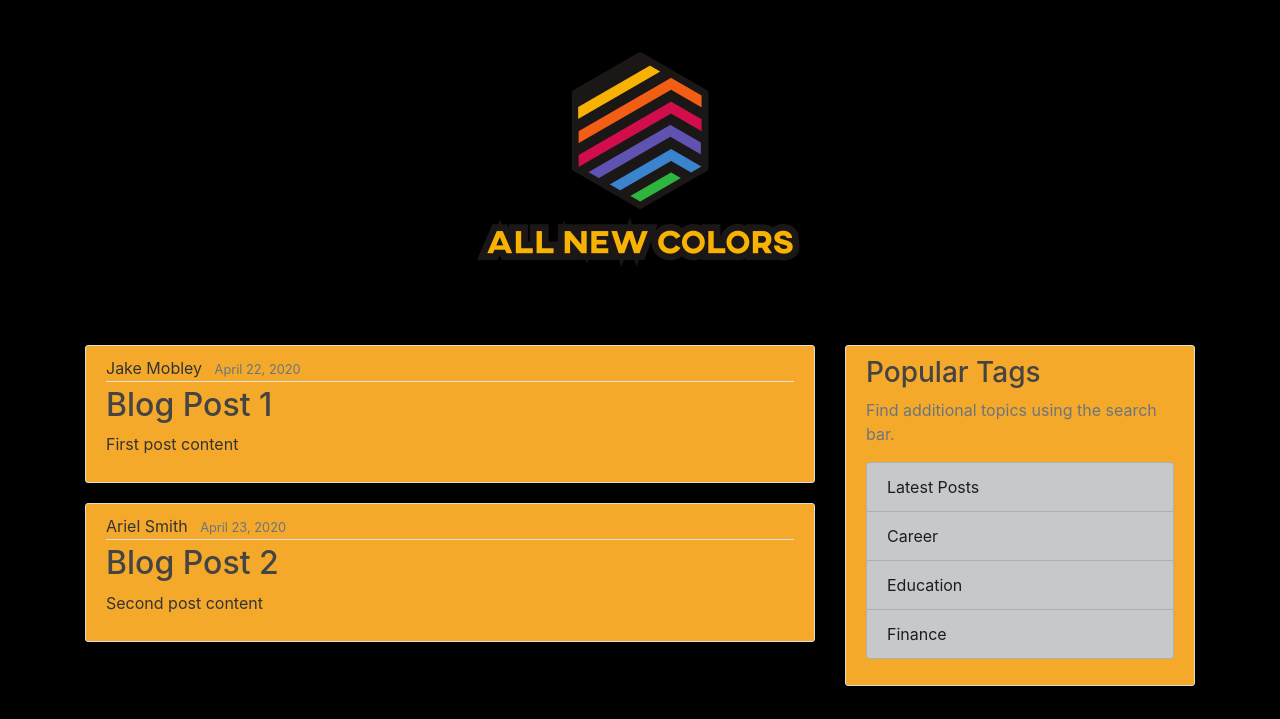
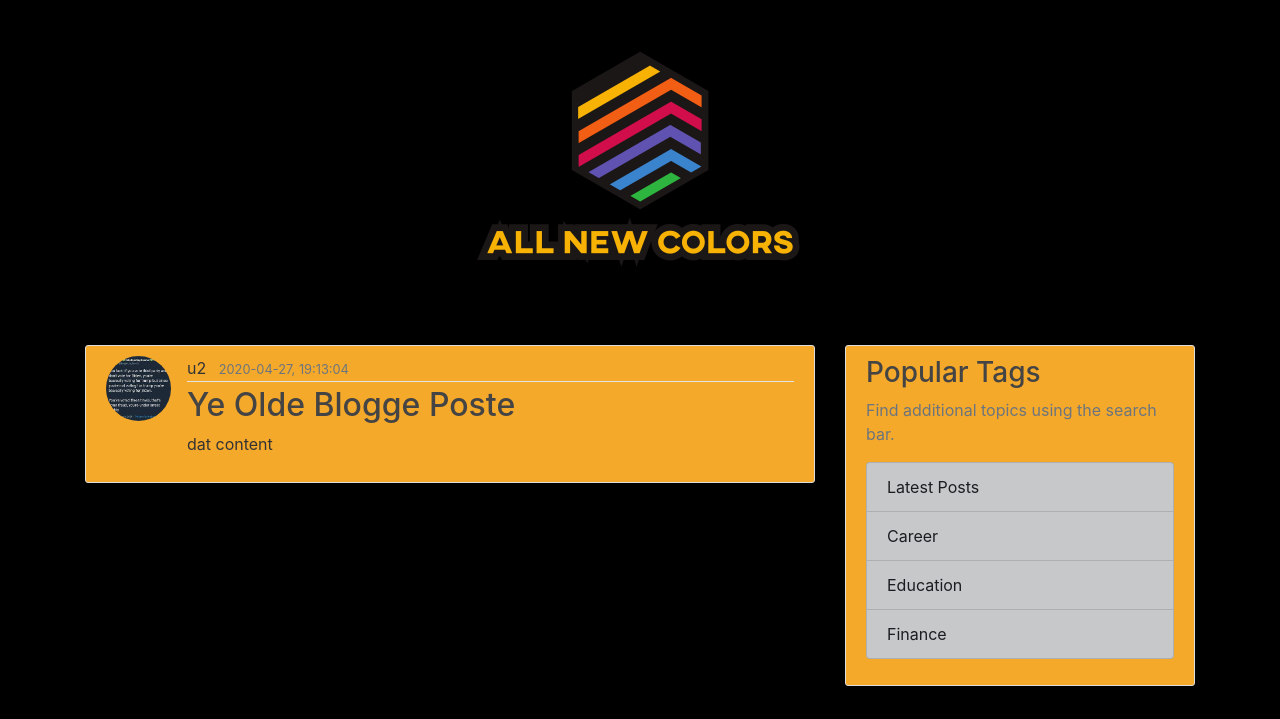
Before and after one commit to jakemobley/allnewcolors, a Flask app: page / in a window 1280 px wide. Shown: the part 81-800 px from the top of the page. Run offline with Flask 2, Linux system fonts and the light colour scheme; data comes from the database, SQL or seed files in the repository; both versions use the stored data as it was after the commit; some libraries are stand-ins or nearby versions.

Commit message:
added new post creation pages and workflow

```diff
--- a/main/routes.py
+++ b/main/routes.py
@@ -3,30 +3,15 @@ import secrets
 from PIL import Image
 from flask import Flask, render_template, url_for, flash, redirect, request
 from main import app, db, bcrypt
-from main.forms import RegistrationForm, LoginForm, UpdateAccountForm
+from main.forms import RegistrationForm, LoginForm, UpdateAccountForm, PostForm
 from main.models import User, Post
 from flask_login import login_user, current_user, logout_user, login_required
-
-posts = [
-    {
-        'author': 'Jake Mobley',
-        'title'	: 'Blog Post 1',
-        'content': 'First post content',
-        'date_posted': 'April 22, 2020'
-    },
-    {
-        'author': 'Ariel Smith',
-        'title'	: 'Blog Post 2',
-        'content': 'Second post content',
-        'date_posted': 'April 23, 2020'
-
-    }
-]
 
 
 @app.route('/')
 @app.route('/home')
 def home():
+    posts = Post.query.all()
     return render_template('home.html', posts=posts)
 
 
@@ -101,3 +86,15 @@ def account():
         form.email.data = current_user.email
     image_file = url_for('static', filename='profile_pics/' + current_user.image_file)
     return render_template('account.html', title='Account', image_file = image_file, form=form)
+
+@app.route("/post/new", methods=['GET', 'POST'])
+@login_required
+def new_post():
+    form = PostForm()
+    if form.validate_on_submit():
+        post = Post(title=form.title.data, content=form.content.data, author=current_user)
+        db.session.add(post)
+        db.session.commit()
+        flash('Your post has been created.', 'success')
+        return redirect(url_for('home'))
+    return render_template('create_post.html', title='New Post', form=form)
--- a/main/templates/home.html
+++ b/main/templates/home.html
@@ -2,12 +2,14 @@
 {% block content %}
 	{% for post in posts %}
 <article class="media content-section">
+  <img class="rounded-circle article-img" src="{{ url_for('static', filename='profile_pics/' + post.author.image_file) }}">
   <div class="media-body">
     <div class="article-metadata">
-      <a class="mr-2" href="#">{{ post.author }}</a>
-      <small class="text-muted">{{ post.date_posted }}</small>
+      <a class="mr-2" href="#">{{ post.author.username }}</a>
+      <small class="text-muted">{{ post.date_posted.strftime("%Y-%m-%d, %H:%M:%S") }}</small>
     </div>
     <h2><a class="article-title" href="#">{{ post.title }}</a></h2>
+
     <p class="article-content">{{ post.content }}</p>
   </div>
 </article>
--- a/main/templates/layout.html
+++ b/main/templates/layout.html
@@ -19,7 +19,7 @@
 <header class="site-header">
   <nav class="navbar navbar-expand-md navbar-dark bg-yellow fixed-top">
     <div class="container">
-      <a class="navbar-brand mr-4" href="/"><img src='static/img/anc-logo-nav.png'></a>
+      <a class="navbar-brand mr-4" href="/"><img src=" {{ url_for('static', filename='/img/anc-logo-nav.png') }}"></a>
       <button class="navbar-toggler" type="button" data-toggle="collapse" data-target="#navbarToggle" aria-controls="navbarToggle" aria-expanded="false" aria-label="Toggle navigation">
         <span class="navbar-toggler-icon"></span>
       </button>
@@ -31,6 +31,7 @@
         <!-- Navbar Right Side -->
         <div class="navbar-nav">
           {% if current_user.is_authenticated %}
+          <a class="nav-item nav-link" href="{{ url_for('new_post') }}">Post</a>
           <a class="nav-item nav-link" href="{{ url_for('account') }}">Account</a>
           <a class="nav-item nav-link" href="{{ url_for('logout') }}">Logout</a>
           {% else %}
@@ -44,7 +45,7 @@
 </header>
 <main role="main" class="container">
 	<div class="container" style="text-align: center">
-		<img style = "padding-top: 4vh; padding-bottom: 8vh;" src = "static/img/website_logo_transparent_background.png">
+		<img style = "padding-top: 4vh; padding-bottom: 8vh;" src=" {{ url_for('static', filename='/img/website_logo_transparent_background.png') }}">
 	</div>
   <div class="row">
     <div class="col-md-8">
```
Also changed, not shown: main/forms.py (+6 -1 lines), main/templates/create_post.html (added, +40 -0 lines), main/site.db.
